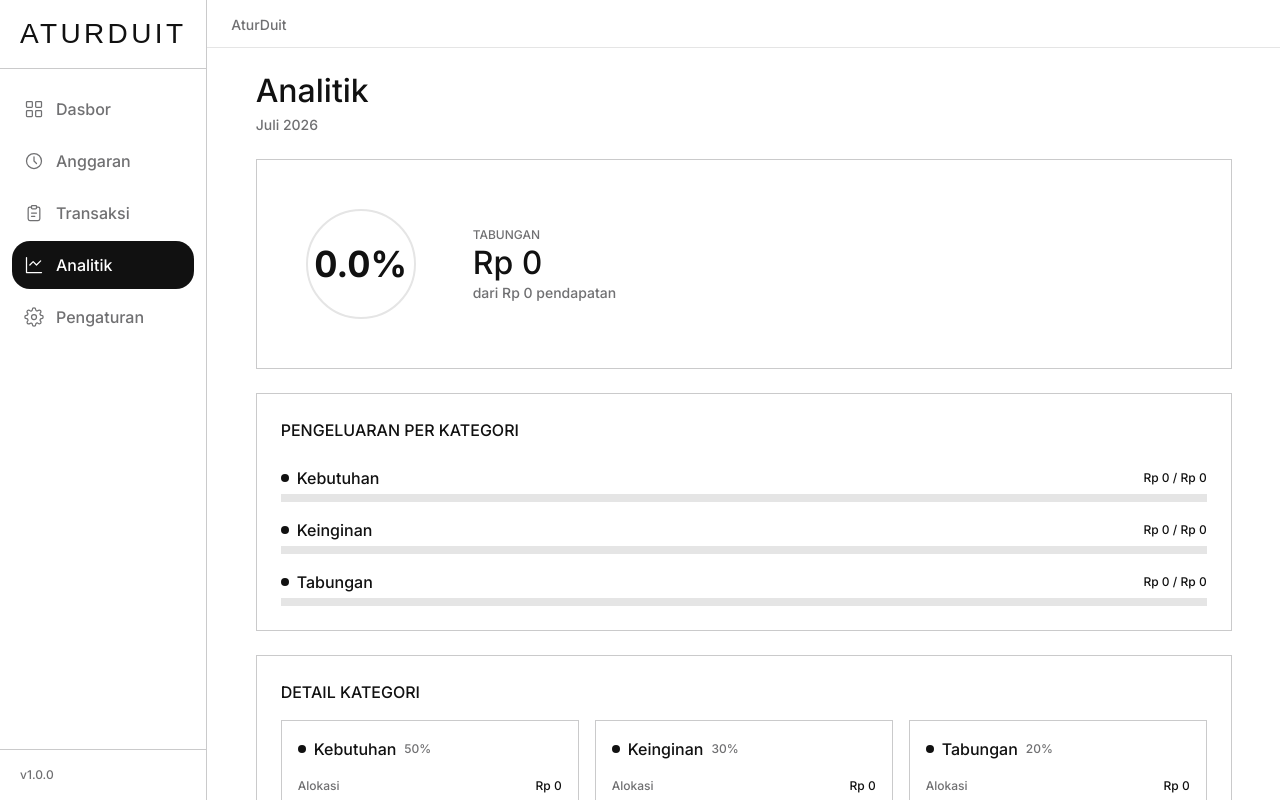
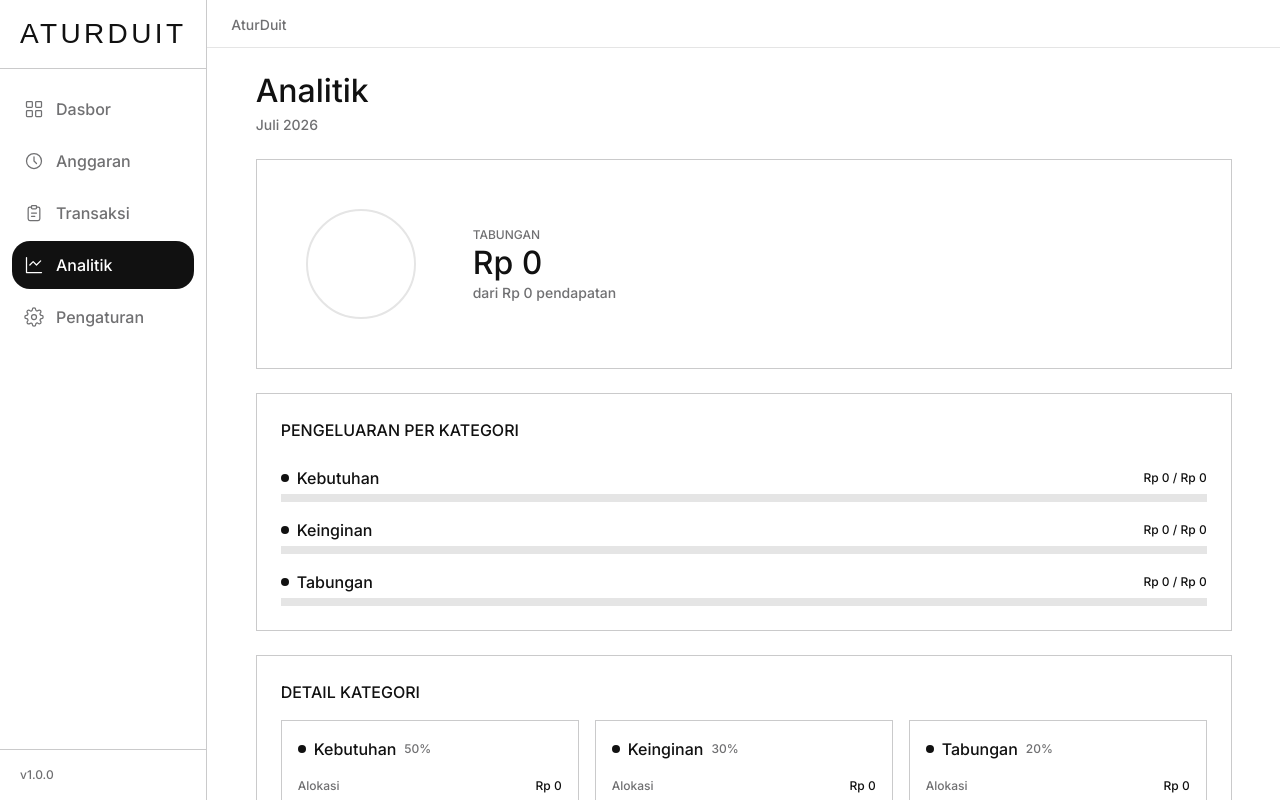
Before and after one commit to c1021251035-del/AturDuit, a Next.js app: page /analytics in a window 1280 px wide. Built offline with nearby package versions, Linux system fonts and the light colour scheme.

Commit message:
fix: CompletionRing — number removed from inside ring, checkmark only at 100%

```diff
--- a/src/app/(app)/analytics/page.tsx
+++ b/src/app/(app)/analytics/page.tsx
@@ -86,11 +86,8 @@ function CompletionRing({
             <svg className="w-8 h-8 text-[var(--ink)] check-pop" viewBox="0 0 24 24" fill="none" stroke="currentColor" strokeWidth="2.5" strokeLinecap="round" strokeLinejoin="round">
               <polyline points="20 6 9 17 4 12" />
             </svg>
-            <span className="text-4xl font-bold tabular-nums">100%</span>
           </>
-        ) : (
-          <span className="text-4xl font-bold tabular-nums">{percentage.toFixed(1)}%</span>
-        )}
+        ) : null}
       </div>
       <style jsx>{`
         @keyframes ringComplete {
```
